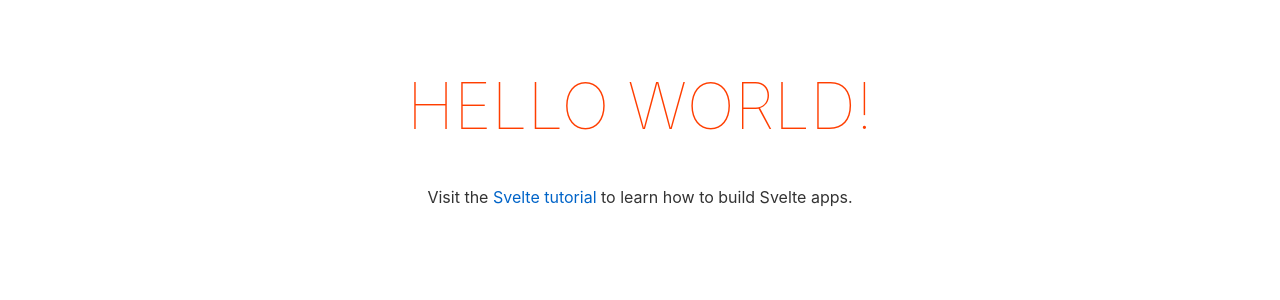
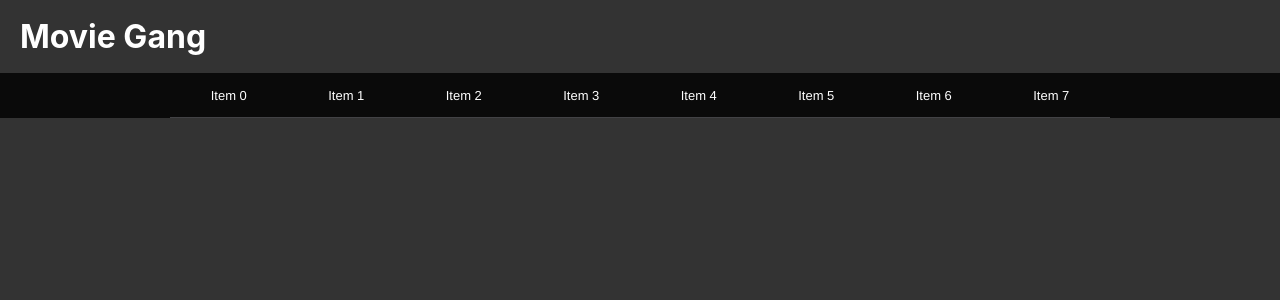
Before and after one commit to Gevork-Manukyan/MovieCubicle, a Svelte app: page / in a window 1280 px wide. Shown: the top 300 px of the page. Built offline with nearby package versions, Linux system fonts and the light colour scheme.

Commit message:
adds navbar and some colors

```diff
--- a/public/global.css
+++ b/public/global.css
@@ -7,9 +7,10 @@ html, body {
 body {
 	color: #333;
 	margin: 0;
-	padding: 8px;
+	padding: 0x;
 	box-sizing: border-box;
 	font-family: -apple-system, BlinkMacSystemFont, "Segoe UI", Roboto, Oxygen-Sans, Ubuntu, Cantarell, "Helvetica Neue", sans-serif;
+	background-color: rgba(0, 0, 0, 0.8);
 }
 
 a {
--- a/public/index.html
+++ b/public/index.html
@@ -4,7 +4,7 @@
 	<meta charset='utf-8'>
 	<meta name='viewport' content='width=device-width,initial-scale=1'>
 
-	<title>Svelte app</title>
+	<title>Movie Gang</title>
 
 	<link rel='icon' type='image/png' href='/favicon.png'>
 	<link rel='stylesheet' href='/global.css'>
--- a/src/App.svelte
+++ b/src/App.svelte
@@ -1,30 +1,24 @@
 <script>
-	export let name;
+	import NavBar from "./NavBar.svelte";
 </script>
 
+
+<header>
+	<h1 id="title">Movie Gang</h1>
+	<NavBar />
+</header>
 <main>
-	<h1>Hello {name}!</h1>
-	<p>Visit the <a href="https://svelte.dev/tutorial">Svelte tutorial</a> to learn how to build Svelte apps.</p>
+
 </main>
+<footer>
+
+</footer>
+
 
 <style>
-	main {
-		text-align: center;
-		padding: 1em;
-		max-width: 240px;
-		margin: 0 auto;
-	}
-
-	h1 {
-		color: #ff3e00;
-		text-transform: uppercase;
-		font-size: 4em;
-		font-weight: 100;
-	}
-
-	@media (min-width: 640px) {
-		main {
-			max-width: none;
-		}
+	#title {
+		margin: 0;
+		padding: 17px 0px 17px 20px;
+		color: #fff;
 	}
 </style>
--- /dev/null
+++ b/src/NavBar.svelte
@@ -0,0 +1,194 @@
+<script>
+    import { onMount } from "svelte";
+
+    // Show mobile icon and display menu
+    let showMobileMenu = false;
+
+    // List of navigation items
+    const navItems = [
+      { label: "Item 0", href: "#" },
+      { label: "Item 1", href: "#" },
+      { label: "Item 2", href: "#" },
+      { label: "Item 3", href: "#" },
+      { label: "Item 4", href: "#" },
+      { label: "Item 5", href: "#" },
+      { label: "Item 6", href: "#" },
+      { label: "Item 7", href: "#" }
+    ];
+
+    // Mobile menu click event handler
+    const handleMobileIconClick = () => (showMobileMenu = !showMobileMenu);
+
+    // Media match query handler
+    const mediaQueryHandler = e => {
+      // Reset mobile state
+      if (!e.matches) {
+        showMobileMenu = false;
+      }
+    };
+
+    // Attach media query listener on mount hook
+    onMount(() => {
+      const mediaListener = window.matchMedia("(max-width: 767px)");
+
+      mediaListener.addListener(mediaQueryHandler);
+    });
+  </script>
+
+  <nav>
+    <div class="inner">
+      <div on:click={handleMobileIconClick} class={`mobile-icon${showMobileMenu ? ' active' : ''}`}>
+        <div class="middle-line"></div>
+      </div>
+      <ul class={`navbar-list${showMobileMenu ? ' mobile' : ''}`}>
+        {#each navItems as item}
+          <li>
+            <a href={item.href}>{item.label}</a>
+          </li>
+        {/each}
+      </ul>
+    </div>
+  </nav>
+
+  <style>
+    nav {
+      background-color: rgba(0, 0, 0, 0.8);
+      font-family: "Helvetica Neue", "Helvetica", "Arial", sans-serif;
+      height: 45px;
+      user-select: none;
+    }
+
+    .inner {
+      max-width: 980px;
+      padding-left: 20px;
+      padding-right: 20px;
+      margin: auto;
+      box-sizing: border-box;
+      display: flex;
+      align-items: center;
+      height: 100%;
+    }
+
+    .mobile-icon {
+      width: 25px;
+      height: 14px;
+      position: relative;
+      cursor: pointer;
+    }
+
+    .mobile-icon:after,
+    .mobile-icon:before,
+    .middle-line {
+      content: "";
+      position: absolute;
+      width: 100%;
+      height: 2px;
+      background-color: #fff;
+      transition: all 0.4s;
+      transform-origin: center;
+    }
+
+    .mobile-icon:before,
+    .middle-line {
+      top: 0;
+    }
+
+    .mobile-icon:after,
+    .middle-line {
+      bottom: 0;
+    }
+
+    .mobile-icon:before {
+      width: 66%;
+    }
+
+    .mobile-icon:after {
+      width: 33%;
+    }
+
+    .middle-line {
+      margin: auto;
+    }
+
+    .mobile-icon:hover:before,
+    .mobile-icon:hover:after,
+    .mobile-icon.active:before,
+    .mobile-icon.active:after,
+    .mobile-icon.active .middle-line {
+      width: 100%;
+    }
+
+    .mobile-icon.active:before,
+    .mobile-icon.active:after {
+      top: 50%;
+      transform: rotate(-45deg);
+    }
+
+    .mobile-icon.active .middle-line {
+      transform: rotate(45deg);
+    }
+
+    .navbar-list {
+      display: none;
+      width: 100%;
+      justify-content: space-between;
+      margin: 0;
+      padding: 0 40px;
+    }
+
+    .navbar-list.mobile {
+      background-color: rgba(0, 0, 0, 0.8);
+      position: fixed;
+      display: block;
+      height: calc(100% - 45px);
+      bottom: 0;
+      left: 0;
+    }
+
+    .navbar-list li {
+      list-style-type: none;
+      position: relative;
+      width: 100%;
+      text-align: center;
+      cursor: pointer;
+    }
+
+    .navbar-list li:hover {
+        background-color: #4c4c51;
+    }
+
+    .navbar-list li:before {
+      content: "";
+      position: absolute;
+      bottom: 0;
+      left: 0;
+      width: 100%;
+      height: 1px;
+      background-color: #424245;
+    }
+
+    .navbar-list a {
+      color: #fff;
+      text-decoration: none;
+      display: flex;
+      height: 45px;
+      align-items: center;
+      padding: 0 10px;
+      font-size: 13px;
+    }
+
+    @media only screen and (min-width: 767px) {
+      .mobile-icon {
+        display: none;
+      }
+
+      .navbar-list {
+        display: flex;
+        padding: 0;
+      }
+
+      .navbar-list a {
+        display: inline-flex;
+      }
+    }
+  </style>
```
